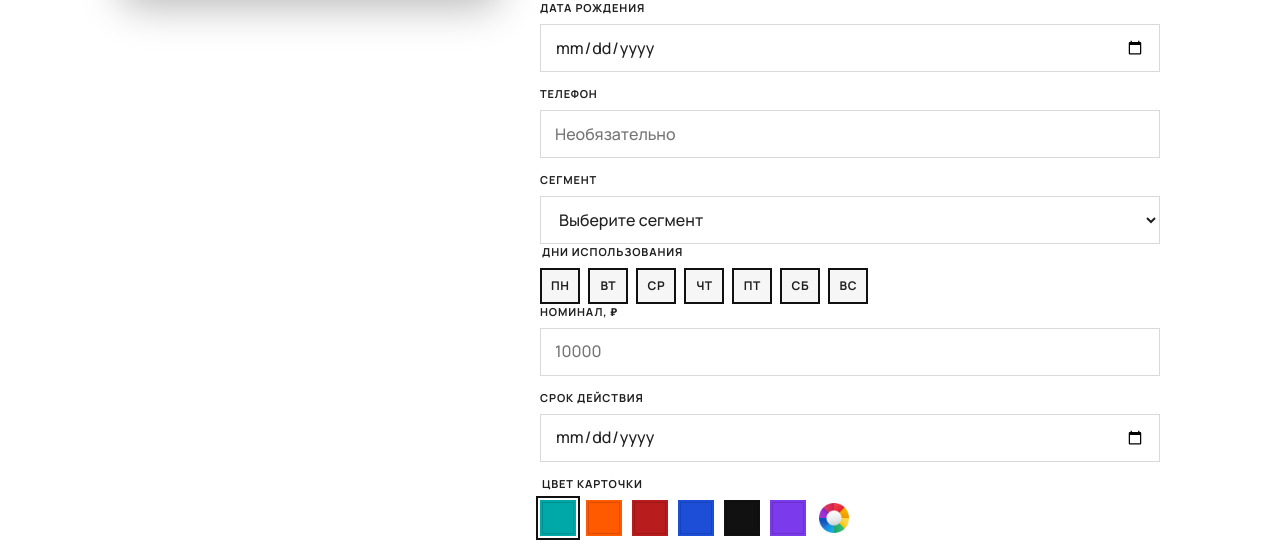
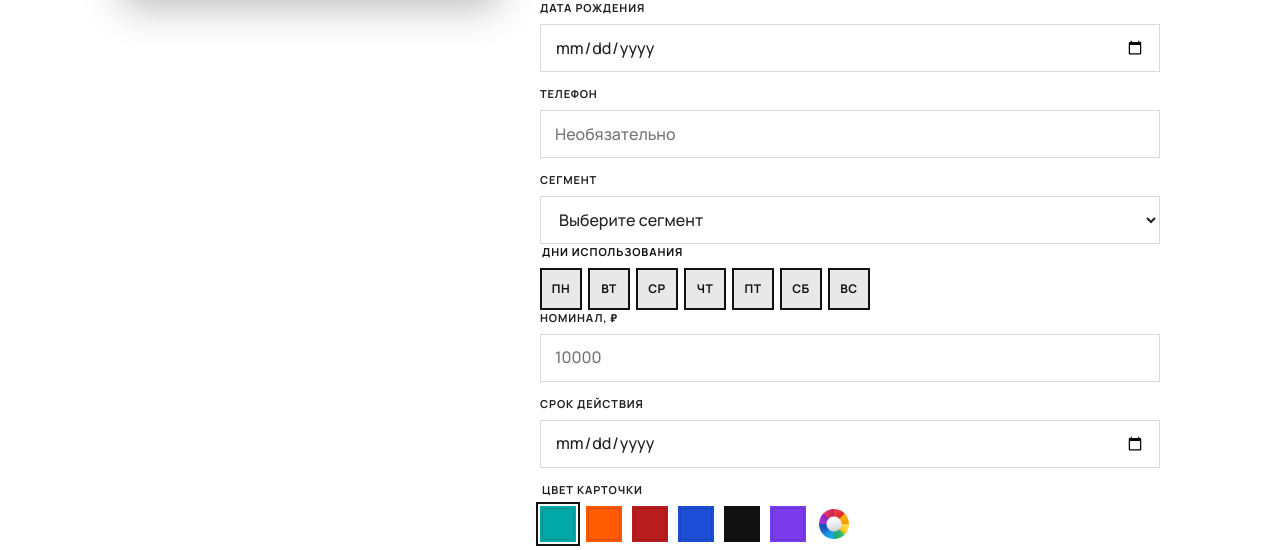
Before and after one commit to mrchlru/mugle-certificates, a FastAPI app: page /hr/new in a window 1280 px wide. Shown: the part 790-1340 px from the top of the page. Run offline with FastAPI, Linux system fonts and the light colour scheme; the visitor is signed in with stand-in values (Sample User, id 1).

Commit message:
test: комбо — только дни начисления ланча и квадратные чипы дней.
Убираем дубль «дни использования» в комбо-форме; трата по комбо без фильтра дней; стили weekday-chip как на эталоне.

Co-authored-by: Cursor <cursoragent@cursor.com>

```diff
--- a/bonus/__init__.py
+++ b/bonus/__init__.py
@@ -1,3 +1,3 @@
 """Teams Bonus — корпоративные сертификаты (замена Statix Bonus)."""
 
-__version__ = "1.2.58-combo-cards"
+__version__ = "1.2.59-combo-days-ui"
--- a/bonus/present.py
+++ b/bonus/present.py
@@ -660,8 +660,9 @@ def _card_view(
         )
         for part in cert_parts
     )
+    # Комбо: на карточке сумма всех частей (дни использования не режут баланс).
     display_balance = (
-        available_balance(cert_parts, enforce_weekdays=True)
+        available_balance(cert_parts, enforce_weekdays=len(cert_parts) <= 1)
         if cert_parts
         else certificate.balance
     )
--- a/bonus/static/app.css
+++ b/bonus/static/app.css
@@ -2224,22 +2224,28 @@ body.partners-dialog-open {
   font-weight: 700;
   letter-spacing: 0.08em;
   text-transform: uppercase;
+  color: var(--black);
 }
 
 .weekday-grid {
   display: flex;
   flex-wrap: wrap;
-  gap: 8px;
+  gap: 6px;
 }
 
 .weekday-chip {
   position: relative;
+  display: block;
+  margin: 0;
   cursor: pointer;
+  user-select: none;
 }
 
 .weekday-chip input {
   position: absolute;
   opacity: 0;
+  width: 0;
+  height: 0;
   pointer-events: none;
 }
 
@@ -2247,21 +2253,27 @@ body.partners-dialog-open {
   display: inline-flex;
   align-items: center;
   justify-content: center;
-  min-width: 40px;
-  min-height: 36px;
-  padding: 0 10px;
-  border: 1px solid var(--line);
-  background: #fff;
+  box-sizing: border-box;
+  width: 42px;
+  height: 42px;
+  padding: 0;
+  border: 1.5px solid var(--black);
+  background: #f3f3f3;
+  color: var(--black);
   font-size: 12px;
   font-weight: 700;
   letter-spacing: 0.04em;
   text-transform: uppercase;
+  line-height: 1;
 }
 
 .weekday-chip input:checked + span {
-  border-color: var(--black);
-  background: var(--soft);
+  background: #e8e8e8;
   box-shadow: inset 0 0 0 1px var(--black);
+}
+
+.weekday-chip:hover span {
+  background: #ececec;
 }
 
 .weekday-accrual {
--- a/bonus/templates/hr_issue.html
+++ b/bonus/templates/hr_issue.html
@@ -155,6 +155,7 @@
     {% endfor %}
   };
   var WEEKDAY_LABELS = [["1","Пн"],["2","Вт"],["3","Ср"],["4","Чт"],["5","Пт"],["6","Сб"],["7","Вс"]];
+  // В комбо дни использования не показываем: только дни начисления у ежедневной части.
   var select = document.getElementById("segment-select");
   var expires = document.getElementById("expires-on");
   var templates = document.getElementById("template-select");
@@ -234,12 +235,12 @@
     if (wrap) wrap.hidden = accrual !== "daily";
   }
 
-  function weekdayPickerHtml(fieldName, mask) {
+  function weekdayPickerHtml(fieldName, mask, legend) {
     var selected = String(mask || "");
-    var html = '<fieldset class="weekday-field"><legend></legend><div class="weekday-grid">';
+    var html = '<fieldset class="weekday-field"><legend>' + (legend || "") + '</legend><div class="weekday-grid">';
     WEEKDAY_LABELS.forEach(function (pair) {
       var on = selected.indexOf(pair[0]) !== -1;
-      html += '<label class="weekday-option"><input type="checkbox" name="' + fieldName + '" value="' + pair[0] + '"' + (on ? " checked" : "") + "><span>" + pair[1] + "</span></label>";
+      html += '<label class="weekday-chip" title="' + pair[1] + '"><input type="checkbox" name="' + fieldName + '" value="' + pair[0] + '"' + (on ? " checked" : "") + "><span>" + pair[1] + "</span></label>";
     });
     html += "</div></fieldset>";
     return html;
@@ -257,11 +258,14 @@
       html += '<label class="field">' + seg.name + ", " + seg.unit;
       html += '<input name="nominal_' + seg.id + '" class="combo-nominal" data-seg="' + seg.id + '" inputmode="decimal" required placeholder="0">';
       html += "</label>";
-      html += "<p class=\"eyebrow\">Дни использования · " + seg.name + "</p>";
-      html += weekdayPickerHtml("use_days_" + seg.id, seg.useDays);
+      // Комбо: дни использования не нужны. Для ланча — только дни начисления
+      // (они же определяют, когда часть появляется; тратить можно в любой день).
       if (seg.accrual === "daily") {
-        html += "<p class=\"eyebrow\">Дни начисления · " + seg.name + "</p>";
-        html += weekdayPickerHtml("accrual_days_" + seg.id, seg.accrualDays);
+        html += weekdayPickerHtml(
+          "accrual_days_" + seg.id,
+          seg.accrualDays,
+          "Дни начисления · " + seg.name
+        );
       }
       html += "</div>";
     });
```
Also changed, not shown: bonus/routes_hr.py (+3 -5 lines), bonus/services.py (+7 -3 lines).
